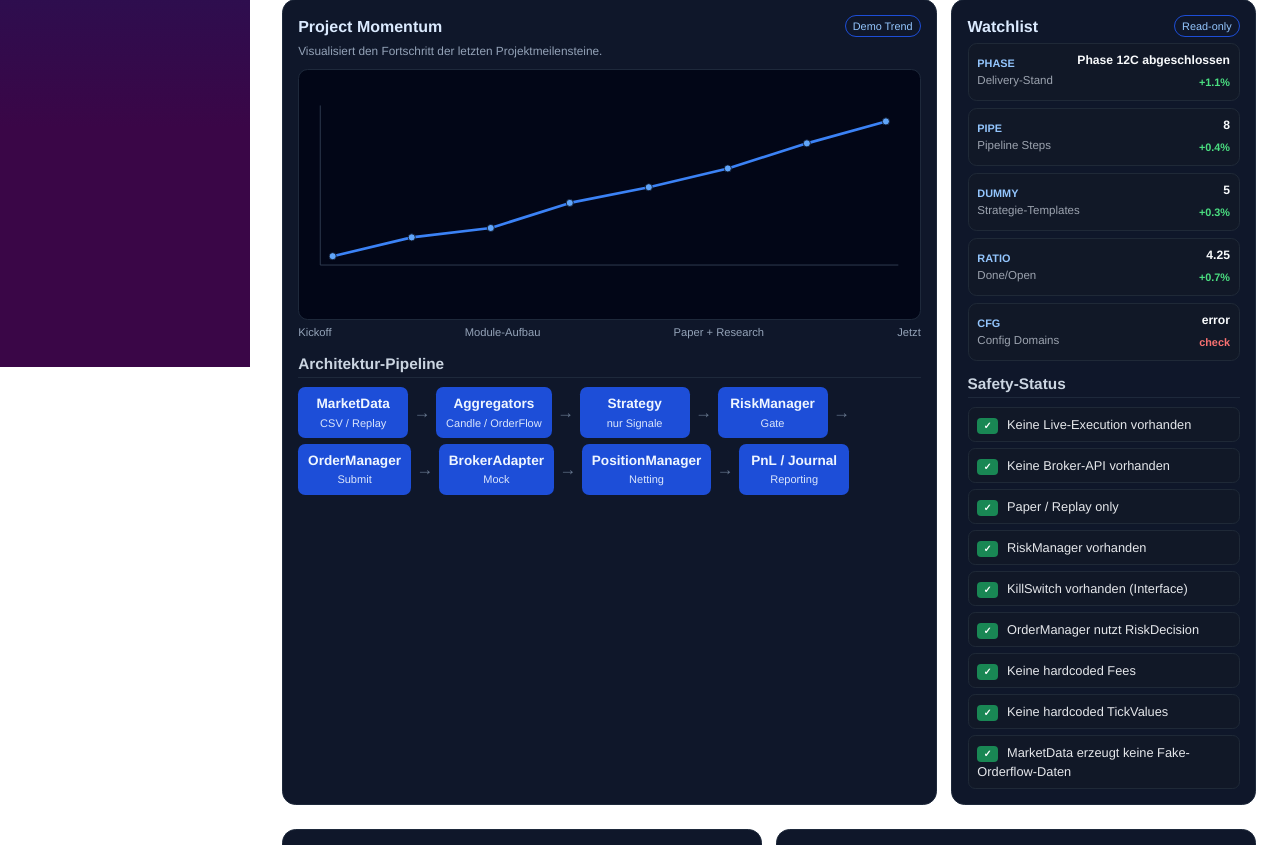
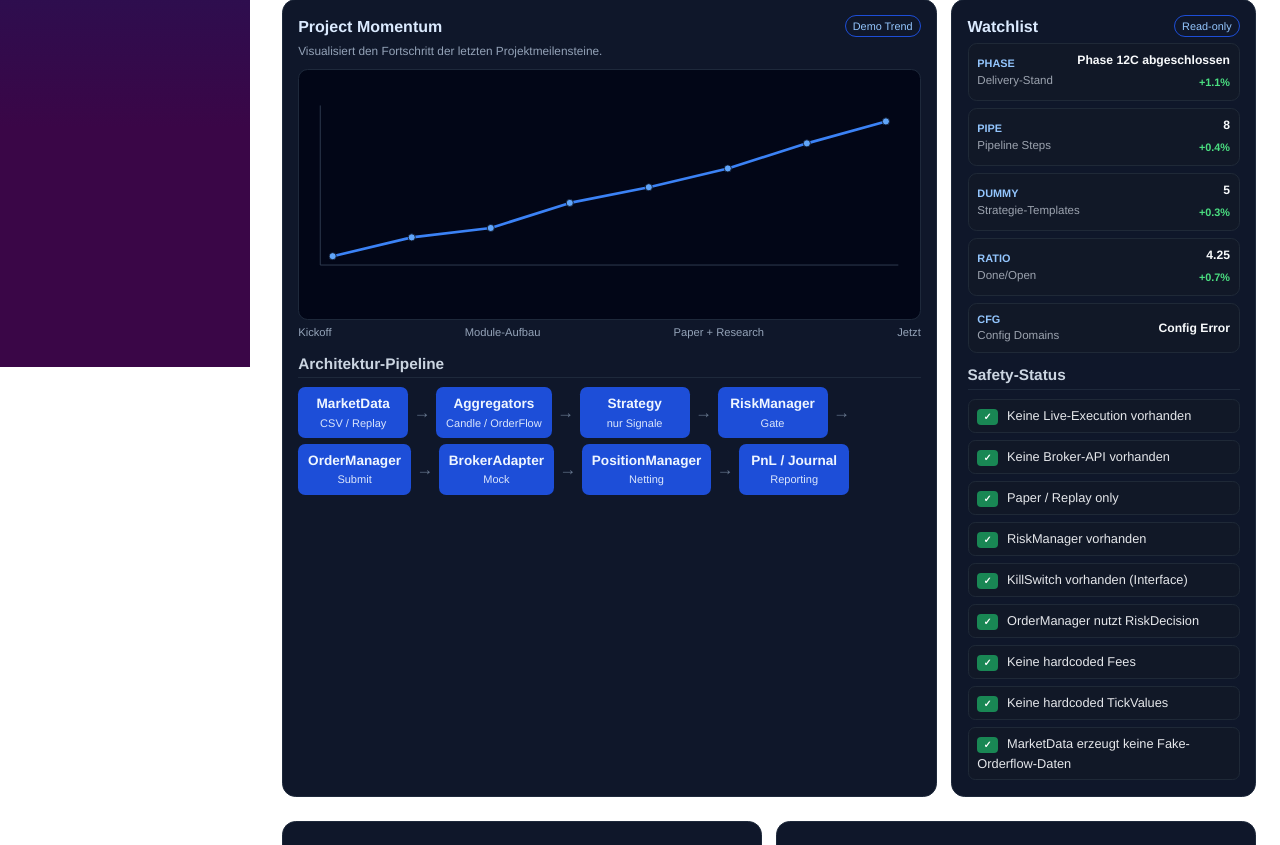
Before and after one commit to ReisMitEnte20/FuturesOrderflowBot, an ASP.NET Core app: page / in a window 1280 px wide. Shown: the part 433-1278 px from the top of the page. Run offline with ASP.NET Core 8, Linux system fonts and the light colour scheme; style sheets or scripts are compiled from the project's sources; some libraries are stand-ins or nearby versions.

Commit message:
Clarify config watchlist load state wording
Co-authored-by: devion01 <162965951+devion01@users.noreply.github.com>

```diff
--- a/src/TradingBot.DevDashboard/Components/Pages/Home.razor
+++ b/src/TradingBot.DevDashboard/Components/Pages/Home.razor
@@ -115,8 +115,7 @@
                         <span class="watch-name">Config Domains</span>
                     </div>
                     <div class="watch-value-wrap">
-                        <span class="watch-value">@ConfigStatusValue</span>
-                        <span class="watch-change @ConfigStatusClass">@ConfigStatusChange</span>
+                        <span class="watch-value">@ConfigLoadState</span>
                     </div>
                 </li>
             </ul>
@@ -344,11 +343,7 @@
 
     private static string YesNo(bool b) => b ? "✓" : "—";
 
-    private string ConfigStatusValue => _config is null ? "loading" : _config.Error is null ? "ok" : "error";
-    private string ConfigStatusClass => _config is null ? "neutral" : _config.Error is null ? "up" : "down";
-    private string ConfigStatusChange => _config is null
-        ? "loading"
-        : (_config.Error is null ? "ready" : "check");
+    private string ConfigLoadState => _config is null ? "Loading Config" : _config.Error is null ? "Config Loaded" : "Config Error";
 
     private sealed record MarketTile(string Title, string Value, decimal Change, string Sub, string Symbol);
     private sealed record WatchItem(string Symbol, string Name, string Value, decimal Change);
```
